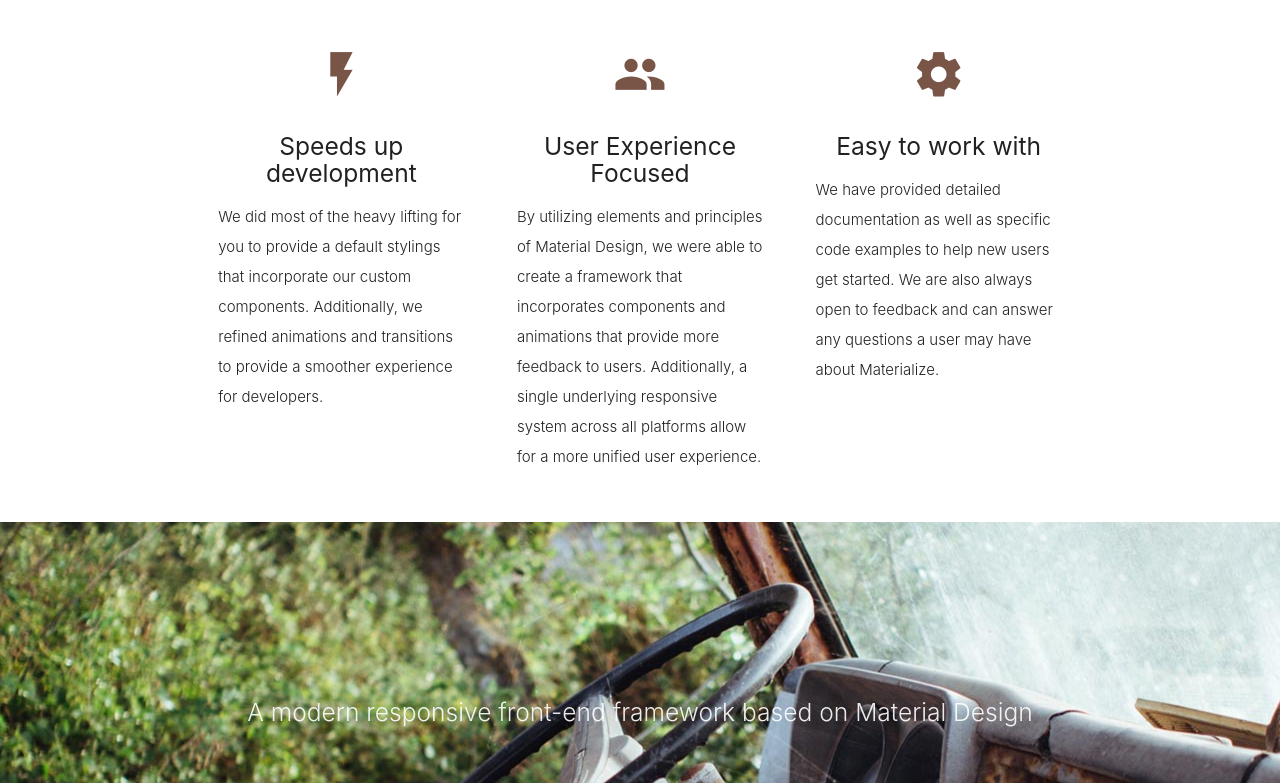
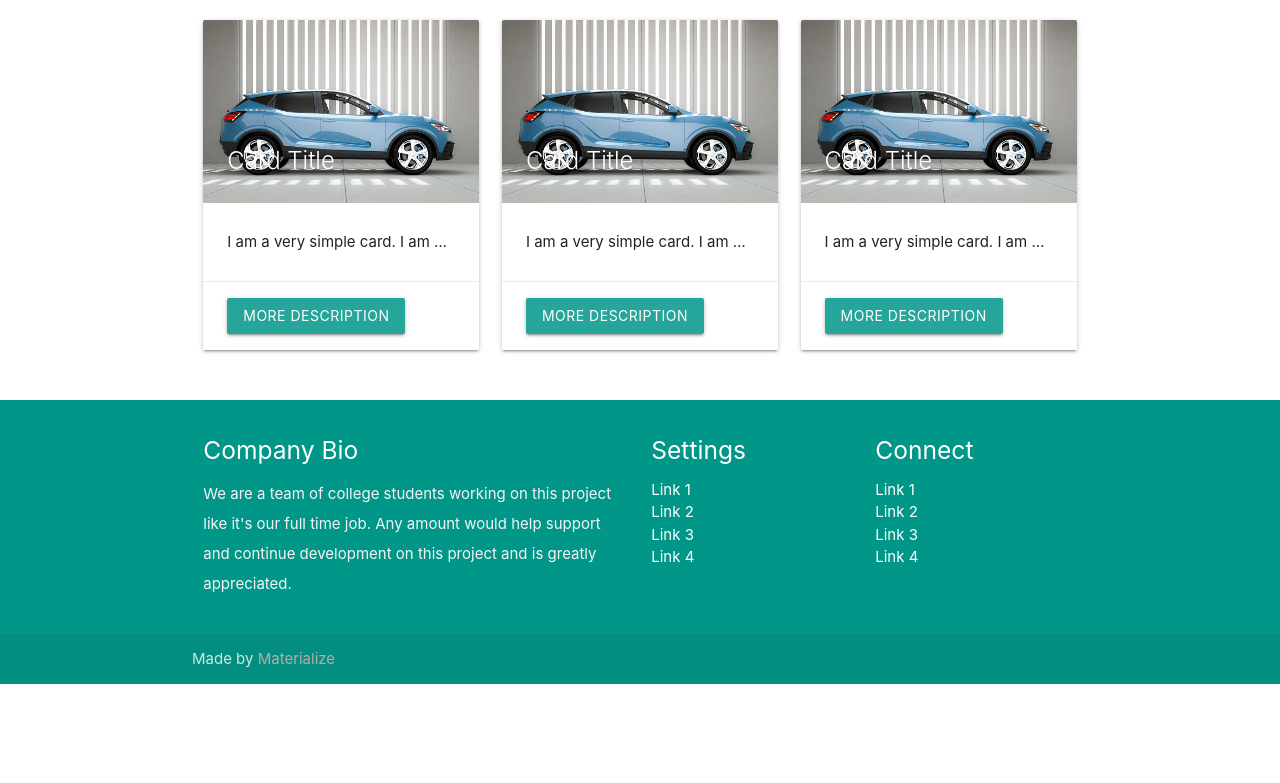
Before and after one commit to aab595/materialize-live-coding, a website: page index.html in a window 1280 px wide. Shown: the part 517-1300 px from the top of the page. After the commit the page ends 1201 px from the top, so only its background shows below. Drawn offline with nearby package versions, Linux system fonts and the light colour scheme.

Commit message:
Second commit

```diff
--- a/index.html
+++ b/index.html
@@ -31,7 +31,7 @@
     <div id="index-banner" class="parallax-container">
         <div class="carousel carousel-slider center">
             <div class="carousel-item" href="#one!">
-                <img src="background1.jpg" alt="" height="450">
+                <img src="car-bg1.jpg" alt="" height="450">
             </div>
             <div class="carousel-item" href="#two!">
                 <img src="background2.jpg" alt="" height="450">
@@ -46,91 +46,133 @@
     <div class="container">
         <div class="section">
 
-            <!--   Icon Section   -->
             <div class="row">
                 <div class="col s12 m4">
-                    <div class="icon-block">
-                        <h2 class="center brown-text"><i class="material-icons">flash_on</i></h2>
-                        <h5 class="center">Speeds up development</h5>
+                    <div class="card hoverable">
+                        <div class="card-image">
+                            <img src="car1.jpg">
+                            <span class="card-title">Card Title</span>
+                        </div>
+                        <div class="card-content">
+                            <p class="truncate">I am a very simple card. I am good at containing small bits of
+                                information.
+                                I am convenient because I require little markup to use effectively.</p>
+                        </div>
+                        <div class="card-action">
+                            <!-- Modal Trigger -->
+                            <a class="waves-effect waves-light btn modal-trigger" href="#modal1">More description</a>
 
-                        <p class="light">We did most of the heavy lifting for you to provide a default stylings that
-                            incorporate our custom components. Additionally, we refined animations and transitions to
-                            provide a smoother experience for developers.</p>
+                            <!-- Modal Structure -->
+                            <div id="modal1" class="modal">
+                                <div class="modal-content">
+                                    <div class="row">
+                                        <div class="col s6">
+                                            <img src="car1.jpg" width="300" height="200">
+                                        </div>
+                                        <div class="col s6">
+                                            <p>
+                                                I am a very simple card. I am good at containing small bits of
+                                                information.
+                                                I am convenient because I require little markup to use effectively.
+                                                I am convenient because I require little markup to use effectively.
+                                                I am convenient because I require little markup to use effectively.
+                                                I am convenient because I require little markup to use effectively.
+                                            </p>
+                                        </div>
+                                    </div>
+                                </div>
+                                <div class="modal-footer">
+                                    <a href="#!" class="modal-close waves-effect waves-green btn-flat">Close</a>
+                                </div>
+                            </div>
+                        </div>
                     </div>
                 </div>
+                <div class="col s12 m4">
+                    <div class="card hoverable">
+                        <div class="card-image">
+                            <img src="car1.jpg">
+                            <span class="card-title">Card Title</span>
+                        </div>
+                        <div class="card-content">
+                            <p class="truncate">I am a very simple card. I am good at containing small bits of
+                                information.
+                                I am convenient because I require little markup to use effectively.</p>
+                        </div>
+                        <div class="card-action">
+                            <!-- Modal Trigger -->
+                            <a class="waves-effect waves-light btn modal-trigger" href="#modal1">More description</a>
 
-                <div class="col s12 m4">
-                    <div class="icon-block">
-                        <h2 class="center brown-text"><i class="material-icons">group</i></h2>
-                        <h5 class="center">User Experience Focused</h5>
-
-                        <p class="light">By utilizing elements and principles of Material Design, we were able to create
-                            a framework that incorporates components and animations that provide more feedback to users.
-                            Additionally, a single underlying responsive system across all platforms allow for a more
-                            unified user experience.</p>
+                            <!-- Modal Structure -->
+                            <div id="modal1" class="modal">
+                                <div class="modal-content">
+                                    <div class="row">
+                                        <div class="col s6">
+                                            <img src="car1.jpg" width="300" height="200">
+                                        </div>
+                                        <div class="col s6">
+                                            <p>
+                                                I am a very simple card. I am good at containing small bits of
+                                                information.
+                                                I am convenient because I require little markup to use effectively.
+                                                I am convenient because I require little markup to use effectively.
+                                                I am convenient because I require little markup to use effectively.
+                                                I am convenient because I require little markup to use effectively.
+                                            </p>
+                                        </div>
+                                    </div>
+                                </div>
+                                <div class="modal-footer">
+                                    <a href="#!" class="modal-close waves-effect waves-green btn-flat">Close</a>
+                                </div>
+                            </div>
+                        </div>
                     </div>
                 </div>
+                <div class="col s12 m4">
+                    <div class="card hoverable">
+                        <div class="card-image">
+                            <img src="car1.jpg">
+                            <span class="card-title">Card Title</span>
+                        </div>
+                        <div class="card-content">
+                            <p class="truncate">I am a very simple card. I am good at containing small bits of
+                                information.
+                                I am convenient because I require little markup to use effectively.</p>
+                        </div>
+                        <div class="card-action">
+                            <!-- Modal Trigger -->
+                            <a class="waves-effect waves-light btn modal-trigger" href="#modal1">More description</a>
 
-                <div class="col s12 m4">
-                    <div class="icon-block">
-                        <h2 class="center brown-text"><i class="material-icons">settings</i></h2>
-                        <h5 class="center">Easy to work with</h5>
-
-                        <p class="light">We have provided detailed documentation as well as specific code examples to
-                            help new users get started. We are also always open to feedback and can answer any questions
-                            a user may have about Materialize.</p>
+                            <!-- Modal Structure -->
+                            <div id="modal1" class="modal">
+                                <div class="modal-content">
+                                    <div class="row">
+                                        <div class="col s6">
+                                            <img src="car1.jpg" width="300" height="200">
+                                        </div>
+                                        <div class="col s6">
+                                            <p>
+                                                I am a very simple card. I am good at containing small bits of
+                                                information.
+                                                I am convenient because I require little markup to use effectively.
+                                                I am convenient because I require little markup to use effectively.
+                                                I am convenient because I require little markup to use effectively.
+                                                I am convenient because I require little markup to use effectively.
+                                            </p>
+                                        </div>
+                                    </div>
+                                </div>
+                                <div class="modal-footer">
+                                    <a href="#!" class="modal-close waves-effect waves-green btn-flat">Close</a>
+                                </div>
+                            </div>
+                        </div>
                     </div>
                 </div>
             </div>
 
         </div>
-    </div>
-
-
-    <div class="parallax-container valign-wrapper">
-        <div class="section no-pad-bot">
-            <div class="container">
-                <div class="row center">
-                    <h5 class="header col s12 light">A modern responsive front-end framework based on Material Design
-                    </h5>
-                </div>
-            </div>
-        </div>
-        <div class="parallax"><img src="background2.jpg" alt="Unsplashed background img 2"></div>
-    </div>
-
-    <div class="container">
-        <div class="section">
-
-            <div class="row">
-                <div class="col s12 center">
-                    <h3><i class="mdi-content-send brown-text"></i></h3>
-                    <h4>Contact Us</h4>
-                    <p class="left-align light">Lorem ipsum dolor sit amet, consectetur adipiscing elit. Nullam
-                        scelerisque id nunc nec volutpat. Etiam pellentesque tristique arcu, non consequat magna
-                        fermentum ac. Cras ut ultricies eros. Maecenas eros justo, ullamcorper a sapien id, viverra
-                        ultrices eros. Morbi sem neque, posuere et pretium eget, bibendum sollicitudin lacus. Aliquam
-                        eleifend sollicitudin diam, eu mattis nisl maximus sed. Nulla imperdiet semper molestie. Morbi
-                        massa odio, condimentum sed ipsum ac, gravida ultrices erat. Nullam eget dignissim mauris, non
-                        tristique erat. Vestibulum ante ipsum primis in faucibus orci luctus et ultrices posuere cubilia
-                        Curae;</p>
-                </div>
-            </div>
-
-        </div>
-    </div>
-
-
-    <div class="parallax-container valign-wrapper">
-        <div class="section no-pad-bot">
-            <div class="container">
-                <div class="row center">
-                    <h5 class="header col s12 light">A modern responsive front-end framework based on Material Design
-                    </h5>
-                </div>
-            </div>
-        </div>
-        <div class="parallax"><img src="background3.jpg" alt="Unsplashed background img 3"></div>
     </div>
 
     <footer class="page-footer teal">
--- a/init.js
+++ b/init.js
@@ -12,3 +12,8 @@ $('.carousel.carousel-slider').carousel({
   fullWidth: true,
   indicators: true
 });
+
+// Modals
+$(document).ready(function(){
+  $('.modal').modal();
+});
```
Also changed, not shown: car-bg1.jpg (added), car1.jpg (added), car2.jpg (added), car3.jpg (added), car4.jfif (added).
